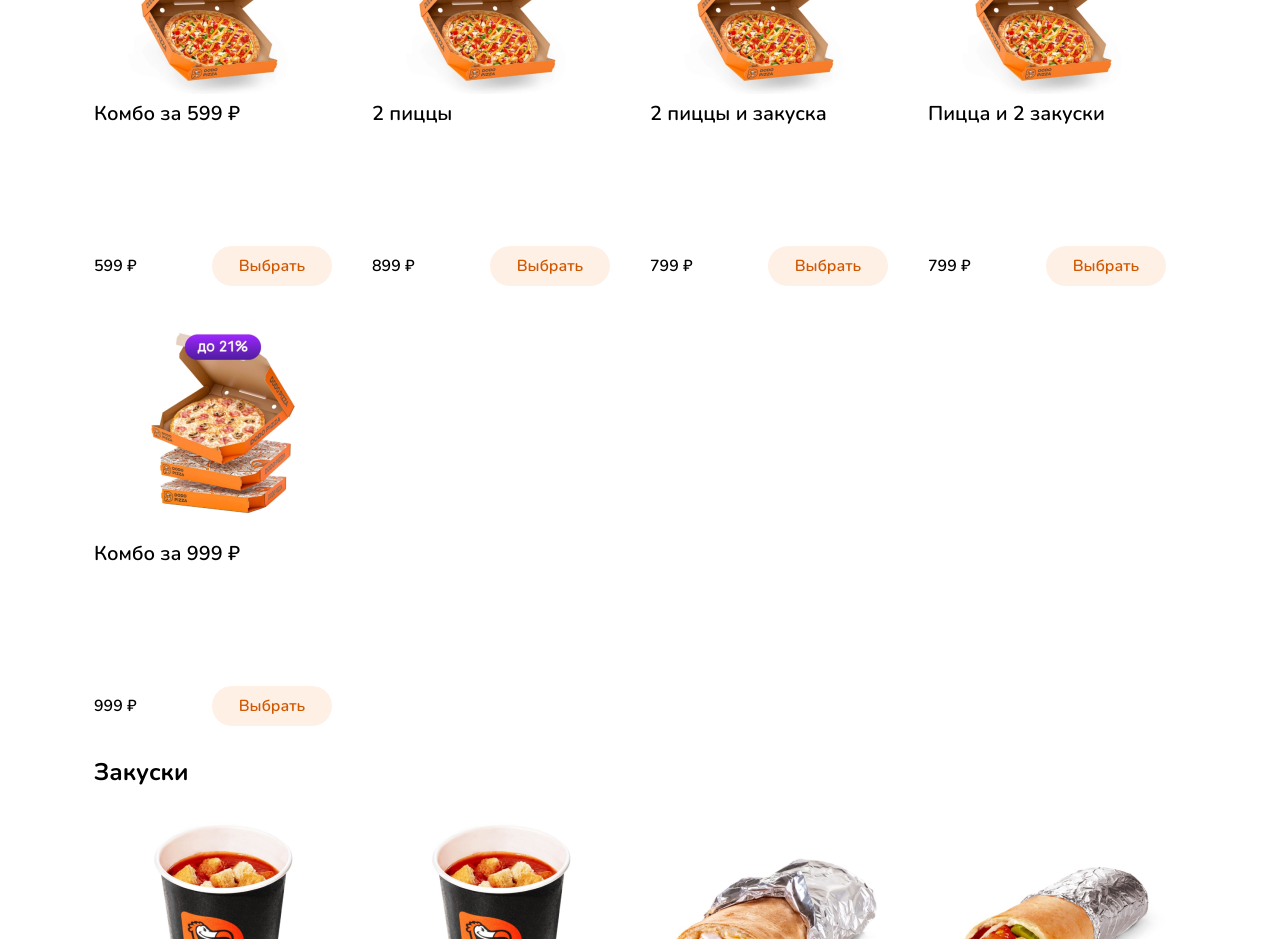
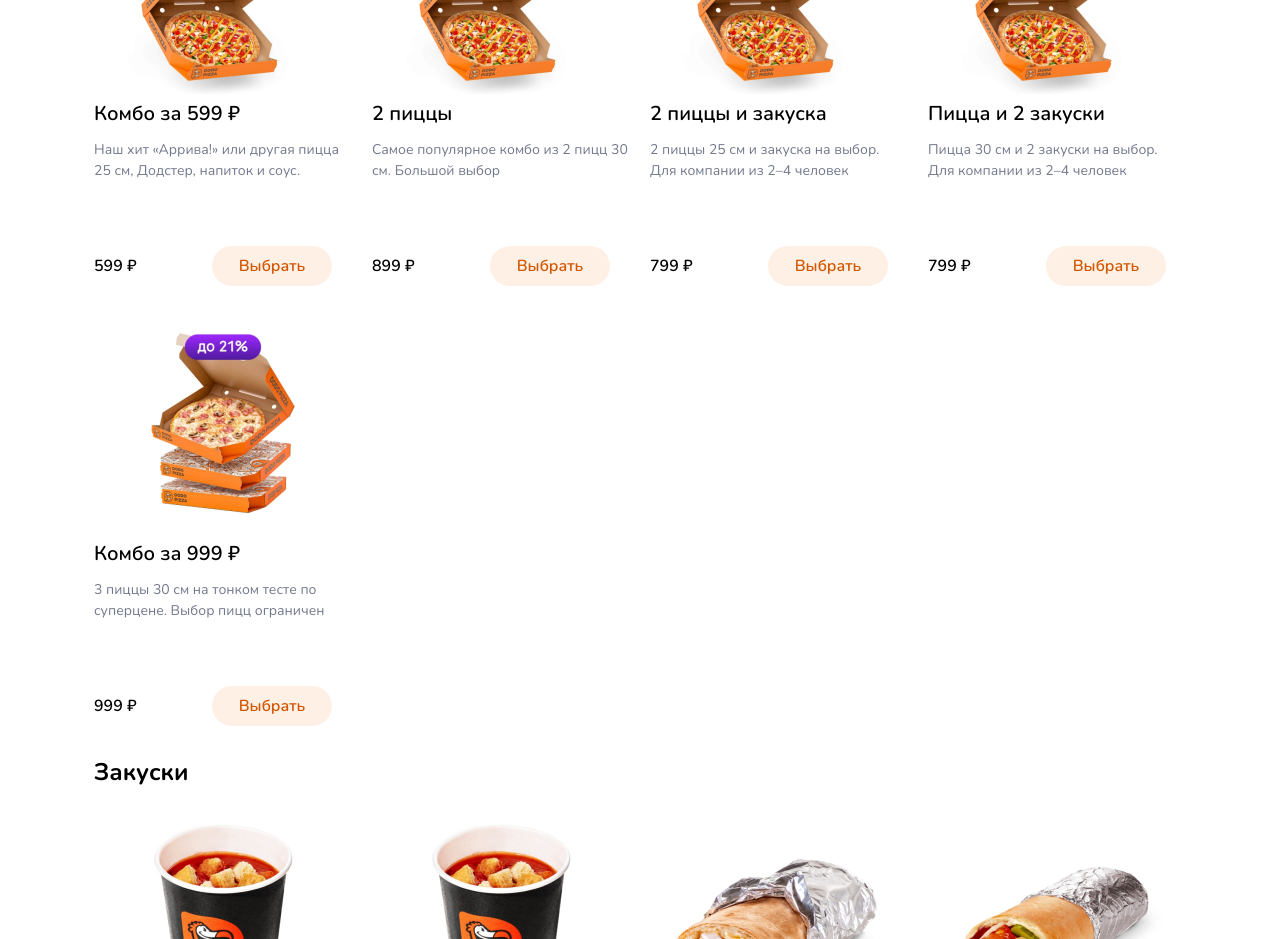
Before and after one commit to AnastaCodes/DoDoPizzaOnReact, a React (Vite) app: page / in a window 1280 px wide. Shown: the part 1820-2759 px from the top of the page. Built offline with nearby package versions, Linux system fonts and the light colour scheme.

Commit message:
fixed data

```diff
--- a/src/data.js
+++ b/src/data.js
@@ -402,31 +402,31 @@ export const data = [
             {
                 name: 'Комбо за 599 ₽',
                 img: '../public/items/combo/image-combo.png',
-                discription: 'Наш хит «Аррива!» или другая пицца 25 см, Додстер, напиток и соус.',
+                description: 'Наш хит «Аррива!» или другая пицца 25 см, Додстер, напиток и соус.',
                 price: '599 ₽',
             },
             {
                 name: '2 пиццы',
                 img: '../public/items/combo/image-combo.png',
-                discription: 'Самое популярное комбо из 2 пицц 30 см. Большой выбор',
+                description: 'Самое популярное комбо из 2 пицц 30 см. Большой выбор',
                 price: '899 ₽',
             },
             {
                 name: '2 пиццы и закуска',
                 img: '../public/items/combo/image-combo.png',
-                discription: '2 пиццы 25 см и закуска на выбор. Для компании из 2–4 человек',
+                description: '2 пиццы 25 см и закуска на выбор. Для компании из 2–4 человек',
                 price: '799 ₽',
             },
             {
                 name: 'Пицца и 2 закуски',
                 img: '../public/items/combo/image-combo.png',
-                discription: 'Пицца 30 см и 2 закуски на выбор. Для компании из 2–4 человек',
+                description: 'Пицца 30 см и 2 закуски на выбор. Для компании из 2–4 человек',
                 price: '799 ₽',
             },
             {
                 name: 'Комбо за 999 ₽',
                 img: '../public/items/combo/image-combo2.jpg',
-                discription: '3 пиццы 30 см на тонком тесте по суперцене. Выбор пицц ограничен',
+                description: '3 пиццы 30 см на тонком тесте по суперцене. Выбор пицц ограничен',
                 price: '999 ₽',
             },
         ]
```
